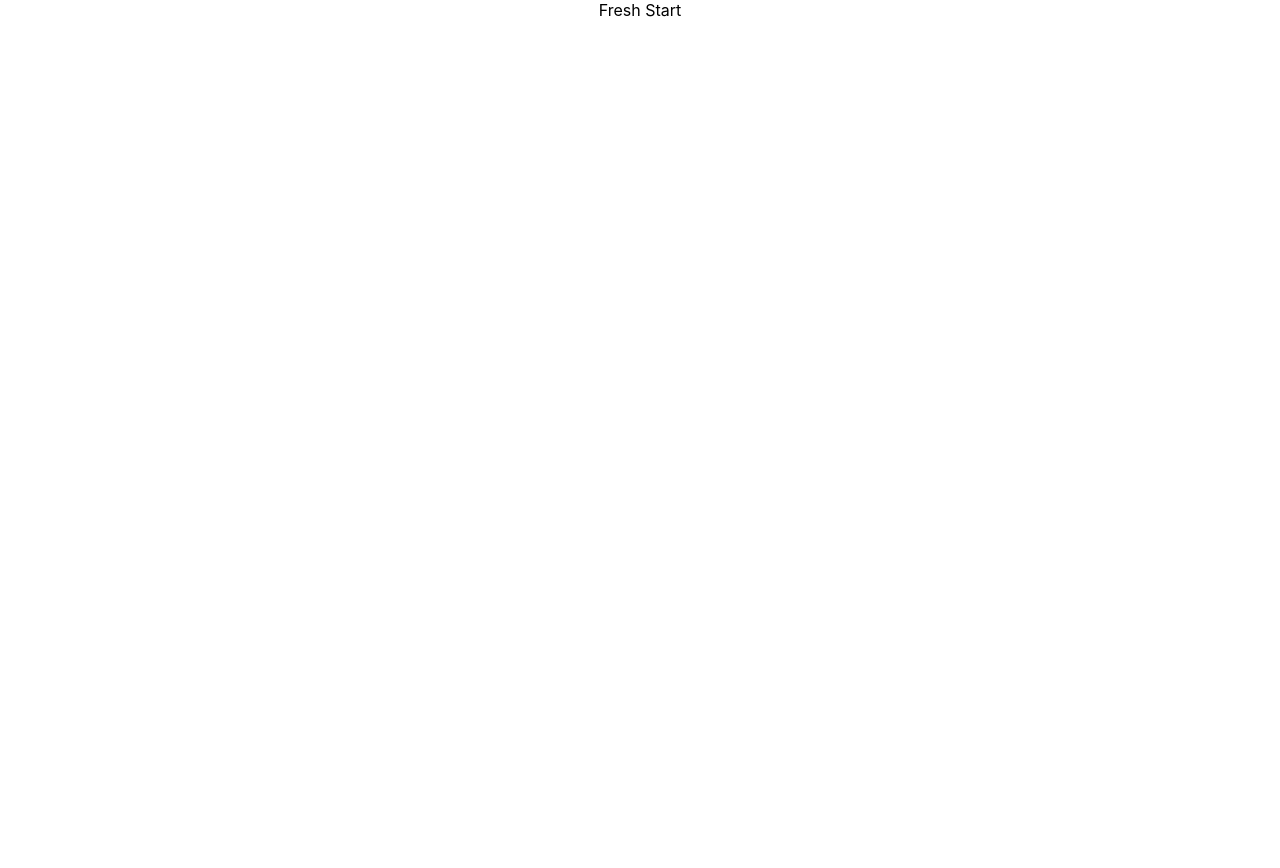
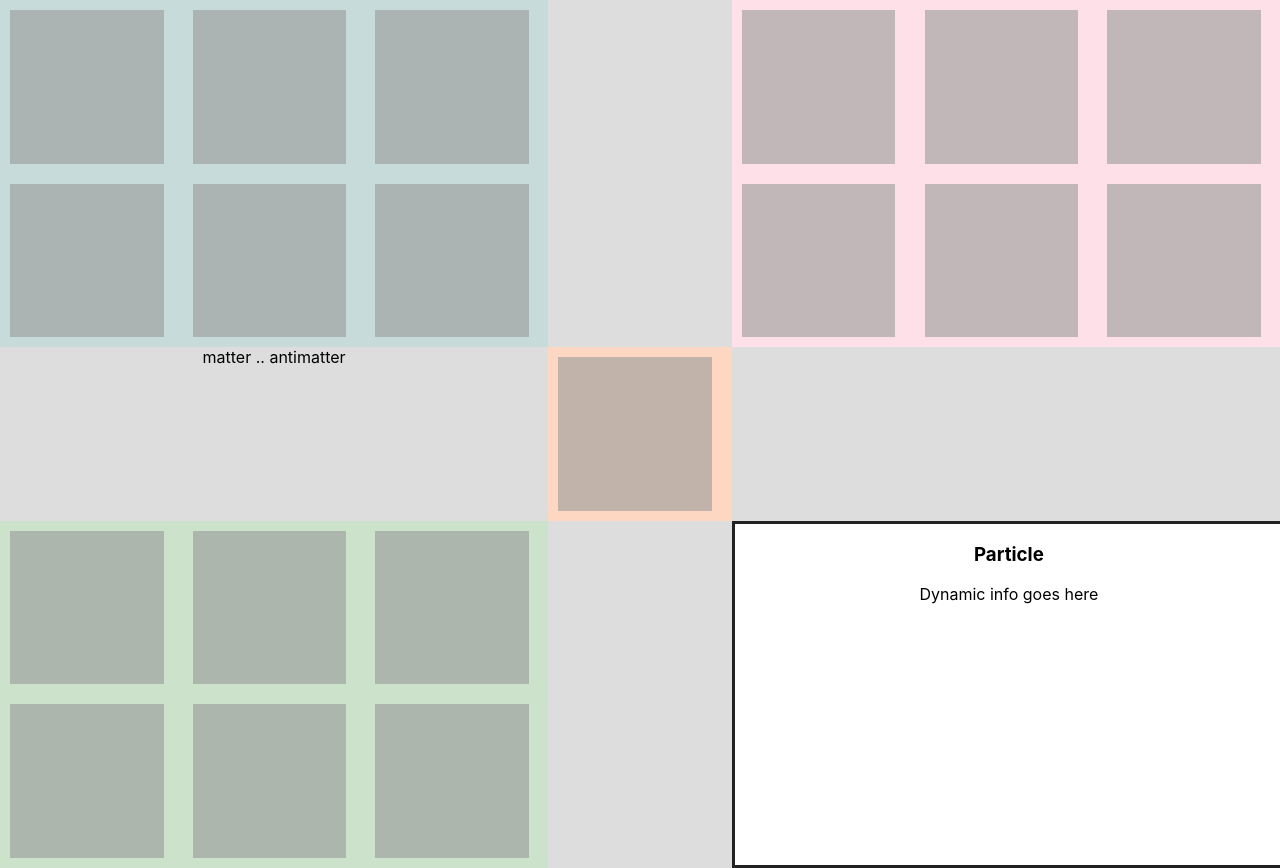
Before and after one commit to tylermachado/sn-particle-model, a React (Create React App) app: page / in a window 1280 px wide. Before the commit the page ends 800 px from the top, so only its background shows below. Built offline with nearby package versions, Linux system fonts and the light colour scheme.

Commit message:
working prototype

```diff
--- a/package.json
+++ b/package.json
@@ -6,6 +6,7 @@
     "@testing-library/jest-dom": "^5.11.4",
     "@testing-library/react": "^11.1.0",
     "@testing-library/user-event": "^12.1.10",
+    "node-sass": "^5.0.0",
     "react": "^17.0.1",
     "react-dom": "^17.0.1",
     "react-scripts": "4.0.3",
--- a/src/App.css
+++ /dev/null
@@ -1,3 +0,0 @@
-.App {
-  text-align: center;
-}
--- a/src/App.js
+++ b/src/App.js
@@ -1,11 +1,42 @@
-import './App.css';
+import './App.scss';
 
 function App() {
   return (
     <div className="App">
-      <header className="App-header">
-        Fresh Start
-      </header>
+      <section className="controller">
+        matter .. antimatter
+      </section>
+      <section className="area-quarks zone">
+        <div></div>
+        <div></div>
+        <div></div>
+        <div></div>
+        <div></div>
+        <div></div>
+      </section>
+      <section className="area-neutrinos zone">
+        <div></div>
+        <div></div>
+        <div></div>
+        <div></div>
+        <div></div>
+        <div></div>
+      </section>
+      <section className="area-force zone">
+        <div></div>
+        <div></div>
+        <div></div>
+        <div></div>
+        <div></div>
+        <div></div>
+      </section>
+      <section className="area-higgs-boson zone">
+        <div></div>
+      </section>
+      <section className="infobox">
+        <h3>Particle</h3>
+        <p>Dynamic info goes here</p>
+      </section>
     </div>
   );
 }
--- /dev/null
+++ b/src/App.scss
@@ -0,0 +1,132 @@
+$md-screen: 426px;
+$lg-screen: 769px;
+
+.App {
+  background-color: #ddd;
+  text-align: center;
+  display: grid;
+  gap: 20px 0px;
+
+  grid-template-columns: repeat(3, 1fr);
+  grid-template-rows: auto;
+  grid-template-areas:
+    "controller controller controller"
+    ". area-higgs-boson ."
+    "area-quarks area-quarks area-quarks"
+    "area-neutrinos area-neutrinos area-neutrinos"
+    "area-force area-force area-force"
+    "infobox infobox infobox";
+
+  @media (min-width: $md-screen) {
+    gap:0px 0px;
+    grid-template-columns: repeat(7, 1fr);
+    grid-template-rows: repeat(5, 1fr);
+    grid-template-areas:
+      "area-quarks area-quarks area-quarks . area-force area-force area-force"
+      "area-quarks area-quarks area-quarks . area-force area-force area-force"
+      "controller controller controller area-higgs-boson . . ."
+      "area-neutrinos area-neutrinos area-neutrinos . infobox infobox infobox"
+      "area-neutrinos area-neutrinos area-neutrinos . infobox infobox infobox";
+  }
+}
+.area-quarks { grid-area: area-quarks; background-color: #c6dbda;}
+.area-force { grid-area: area-force; background-color: #fee1e8;}
+.area-higgs-boson { grid-area: area-higgs-boson; background-color: #fed7c3;}
+.area-neutrinos { grid-area: area-neutrinos; background-color: #cce2cb;}
+.controller { grid-area: controller; }
+.infobox { grid-area: infobox; }
+
+.infobox {
+  border: 3px solid #222;
+  position: fixed;
+  bottom: 0;
+  width: 100%;
+  background-color: white;
+
+  @media (min-width: $lg-screen) {
+    position:unset;
+  }
+}
+
+.zone {
+  display: grid;
+  grid-template-columns: repeat(3, 1fr);
+  grid-template-rows: auto;
+  gap: 10px 10px;
+  padding:10px 0 0 10px;
+  grid-template-areas:
+    ". . ."
+    ". . .";
+
+    div {
+      background-color:#999;
+      opacity:0.6;
+      width:29vw;
+      height:29vw;
+
+      @media (min-width: $lg-screen) {
+        width: 12vw;
+        height:12vw;
+      }
+    }
+}
+
+@media all and (-ms-high-contrast:none) {
+
+  .zone {
+  display: -ms-grid;
+  -ms-grid-columns: repeat(3, 1fr);
+  -ms-grid-rows: repeat(2, 1fr);
+  gap: 10px 10px;
+}
+
+.grid-container {
+  display: -ms-grid;
+  -ms-grid-columns: repeat(7, 1fr);
+  -ms-grid-rows: repeat(5, 1fr);
+  gap: 0px 0px;
+}
+
+.area-quarks {
+  -ms-grid-row: 1;
+  -ms-grid-row-span: 2;
+  -ms-grid-column: 1;
+  -ms-grid-column-span: 3;
+}
+
+.area-force {
+  -ms-grid-row: 1;
+  -ms-grid-row-span: 2;
+  -ms-grid-column: 5;
+  -ms-grid-column-span: 7;
+}
+
+.area-higgs-boson {
+  -ms-grid-row: 3;
+  -ms-grid-row-span: 1;
+  -ms-grid-column: 4;
+  -ms-grid-column-span: 2;
+}
+
+.area-neutrinos {
+  -ms-grid-row: 4;
+  -ms-grid-row-span: 2;
+  -ms-grid-column: 1;
+  -ms-grid-column-span: 0;
+}
+
+.controller {
+  -ms-grid-row: 3;
+  -ms-grid-row-span: 1;
+  -ms-grid-column: 1;
+  -ms-grid-column-span: 1;
+}
+
+.infobox {
+  -ms-grid-row: 4;
+  -ms-grid-row-span: 2;
+  -ms-grid-column: 5;
+  -ms-grid-column-span: 4;
+}
+
+}
```
Also changed, not shown: 1 other file (tests, documents, lock files or other folders).
